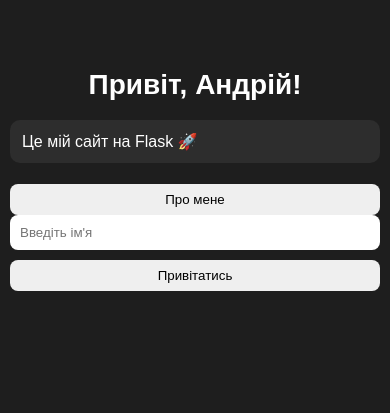
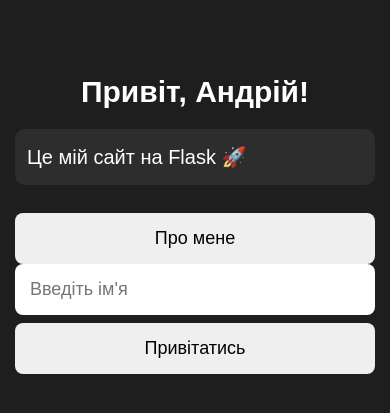
Before and after one commit to holeijeims24/flask-todo-app, a Flask app: page / in a window 390 px wide. Shown: the top 413 px of the page. Run offline with Flask 3, Linux system fonts and the light colour scheme.

Commit message:
Improved mobile layout

```diff
--- a/static/style.css
+++ b/static/style.css
@@ -54,52 +54,36 @@ button:hover {
 @media (max-width: 768px) {
 
     body {
-        padding: 10px;
+        padding: 15px;
     }
 
     h1 {
-        font-size: 28px;
+        font-size: 30px;
         text-align: center;
-    }
-
-    form {
-        display: flex;
-        flex-direction: column;
-        gap: 10px;
     }
 
     input {
         width: 100%;
         box-sizing: border-box;
+        font-size: 18px;
+        padding: 15px;
     }
 
     button {
         width: 100%;
-    }
-
-    a button {
-        margin-top: 5px;
+        padding: 15px;
+        font-size: 18px;
+        margin-top: 8px;
     }
 
     p {
-        word-wrap: break-word;
+        font-size: 20px;
+        line-height: 1.6;
+    }
+
+    .task-buttons {
+        display: flex;
+        flex-direction: column;
+        gap: 8px;
     }
 }
-.light-theme {
-    background-color: white;
-    color: black;
-}
-
-.light-theme input {
-    background-color: white;
-    color: black;
-    border: 1px solid black;
-}
-
-.light-theme button {
-    border: 1px solid black;
-}
-
-.light-theme a {
-    color: blue;
-}
```
Also changed, not shown: templates/tasks.html (+13 -12 lines).
